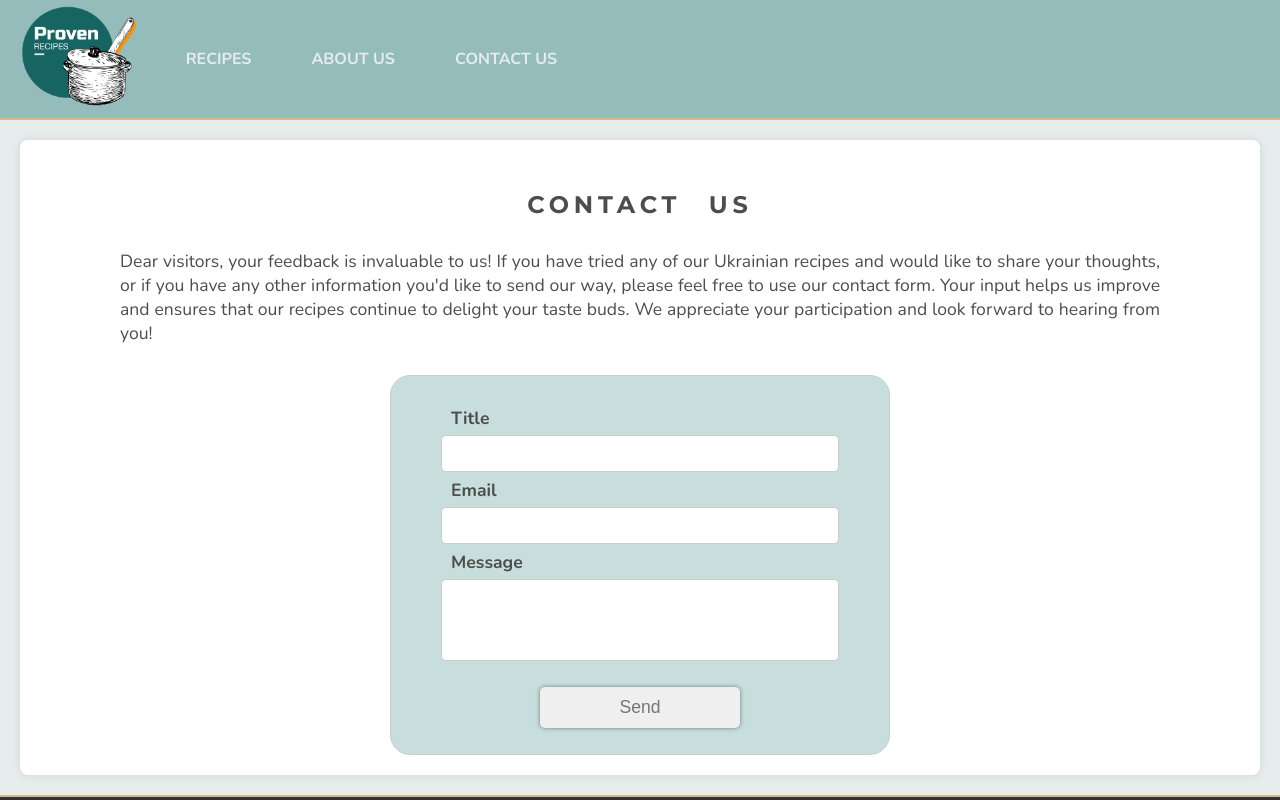
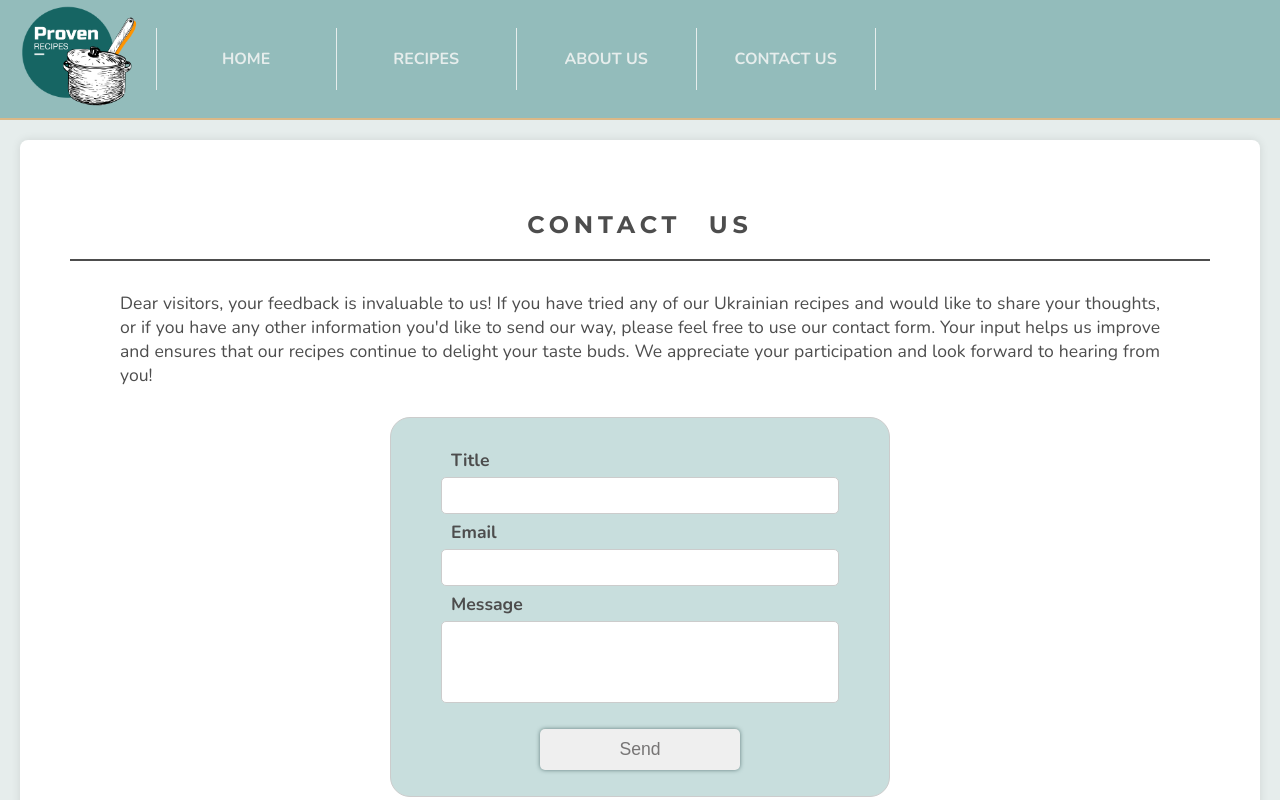
Before and after one commit to HalynaRiabokonenko/cookbook, a React (Create React App) app: page /contact in a window 1280 px wide. Shown: the top 800 px of the page. Built offline with nearby package versions, Linux system fonts and the light colour scheme.

Commit message:
styles for nav at Header.css

```diff
--- a/src/components/Header.jsx
+++ b/src/components/Header.jsx
@@ -18,6 +18,14 @@ function Header() {
         <div className="global-nav__container">
           <nav className="global-nav">
             <ul className="global-nav__list">
+              <li className="global-nav__list-item">
+                <Link
+                  className="global-nav__list-item-link global-nav__list-item-link--home"
+                  to="/"
+                >
+                  Home
+                </Link>
+              </li>
               <li className="global-nav__list-item">
                 <Link
                   className="global-nav__list-item-link global-nav__list-item-link--contact"
--- a/src/components/HomeContent.jsx
+++ b/src/components/HomeContent.jsx
@@ -83,11 +83,15 @@ function HomeContent() {
                   </li>
                 ))}
             </ul>
-            <p>
-              See all recipes here:
-              <Link to="/recipes">Recipes</Link>
-            </p>
           </div>
+        </div>
+        <div className="home__all-recipes-container">
+          <p className="home__all-recipes-paragraph">
+            See all recipes{" "}
+            <Link to="/recipes" className="home__all-recipes-link">
+              here
+            </Link>
+          </p>
         </div>
       </section>
     </main>
--- a/src/styles/About.css
+++ b/src/styles/About.css
@@ -22,6 +22,8 @@
   text-align: center;
   letter-spacing: 0.3rem;
   word-spacing: 1rem;
+  padding: 20px;
+  border-bottom: 2px solid var(--header-text-color);
 }
 
 .about-content__paragraph {
--- a/src/styles/Contact.css
+++ b/src/styles/Contact.css
@@ -52,6 +52,8 @@
   text-align: center;
   letter-spacing: 0.3rem;
   word-spacing: 1rem;
+  padding: 20px;
+  border-bottom: 2px solid var(--header-text-color);
 }
 
 .contact-content__paragraph {
--- a/src/styles/Header.css
+++ b/src/styles/Header.css
@@ -24,20 +24,32 @@
 }
 
 /* Navigation */
+.global-nav__container {
+  width: 80%;
+}
+
 .global-nav {
   display: flex;
-  /* align-items: center; */
+  width: 100%;
 }
 
 .global-nav__list {
   list-style-type: none;
   display: flex;
+  width: 100%;
 }
 
 .global-nav__list-item {
-  margin: 20px 30px;
+  padding: 20px 30px;
   text-transform: uppercase;
   font-weight: bold;
+  border-left: 1.5px solid var(--light-green);
+  width: 180px;
+  text-align: center;
+}
+
+.global-nav__list-item:last-child {
+  border-right: 1.5px solid var(--light-green);
 }
 
 /* link ---> */
--- a/src/styles/Home.css
+++ b/src/styles/Home.css
@@ -20,12 +20,26 @@
   letter-spacing: 0.3rem;
   word-spacing: 1rem;
   text-align: center;
+  padding: 20px;
+  border-bottom: 2px solid var(--header-text-color);
 }
 
 .home-content__paragraph {
   margin: 30px 80px;
   text-align: justify;
   font-size: 1.1rem;
+}
+
+.home__all-recipes-paragraph {
+  margin: 20px 40px;
+  text-transform: uppercase;
+  font-weight: bolder;
+  text-align: center;
+}
+
+.home__all-recipes-link {
+  color: var(--medium-green);
+  text-decoration: underline;
 }
 
 /* grid containers --->*/
@@ -64,7 +78,7 @@
 /*<--- grid containers*/
 
 .home-content__recipes-photo {
-  width: 70%;
+  width: 25vw;
 }
 
 .home-content__recipes-list {
@@ -87,8 +101,7 @@
 }
 
 .home-content__ingredients-list--option {
-  margin-bottom: 10px;
-  padding: 10px;
+  margin: 10px 0;
 }
 
 .home-content__recipes-name {
@@ -113,6 +126,5 @@
 }
 
 .home-content__instructions-list--option {
-  margin-bottom: 10px;
-  padding: 10px;
+  margin: 10px 0;
 }
--- a/src/styles/Recipes.css
+++ b/src/styles/Recipes.css
@@ -21,6 +21,8 @@
   text-align: center;
   letter-spacing: 0.3rem;
   word-spacing: 1rem;
+  padding: 20px;
+  border-bottom: 2px solid var(--header-text-color);
 }
 
 .recipes-content__paragraph {
```
